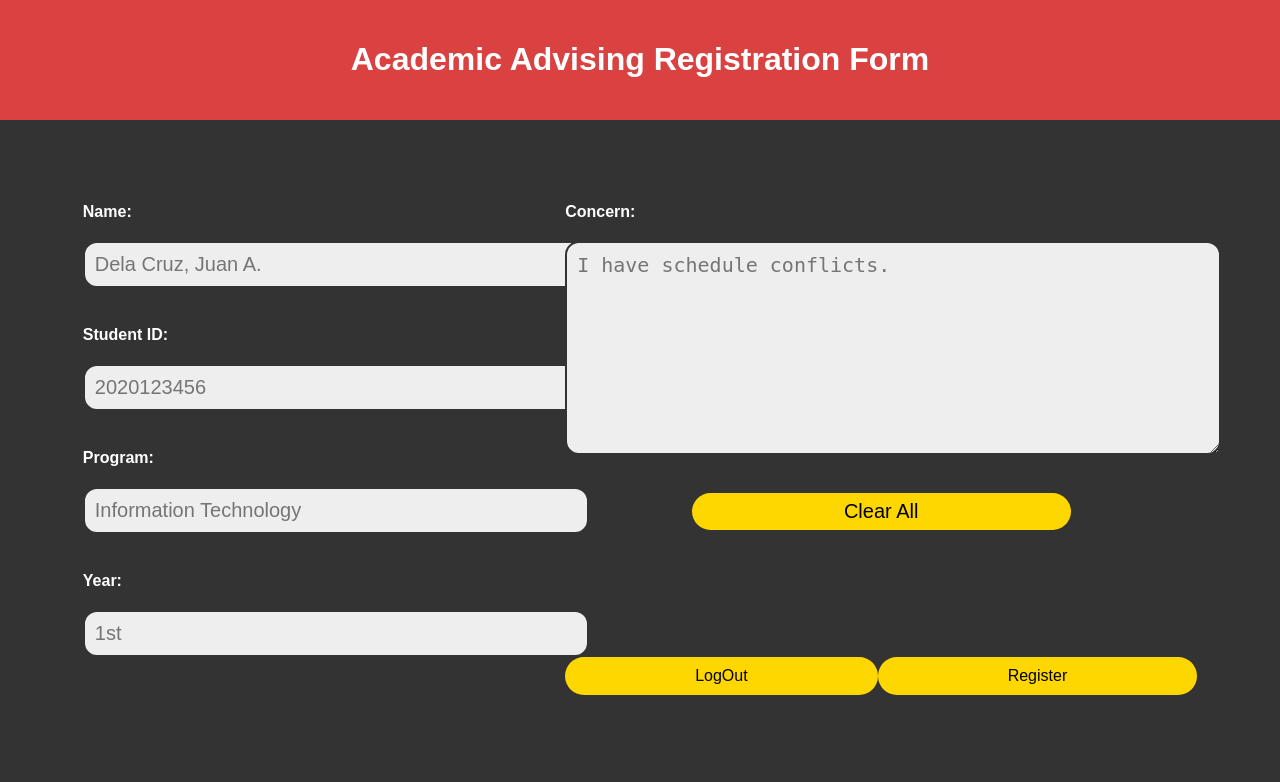
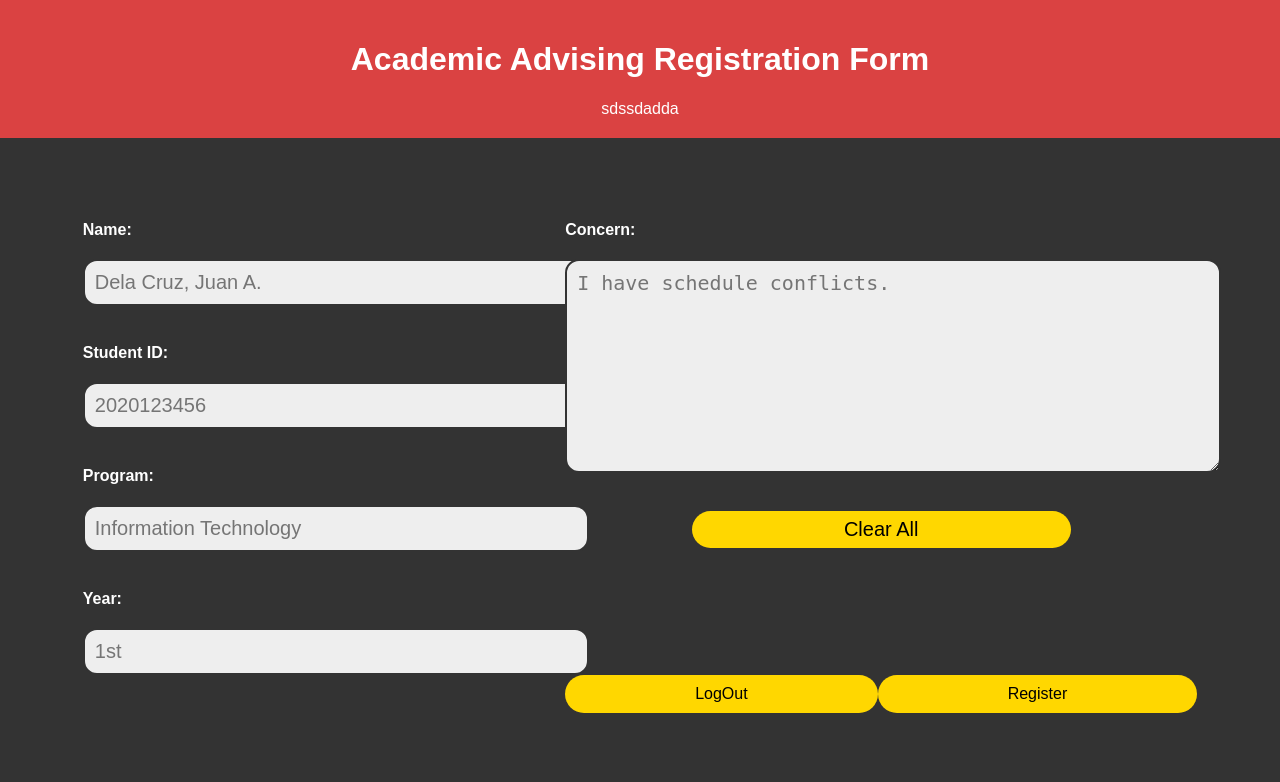
Before and after one commit to ghandylan/Mapuan-Academic-Advising, a Flask app: template templates/advising.html in a window 1280 px wide. Shown: the top 782 px of the page. Run offline with Flask 2, Linux system fonts and the light colour scheme; the template is opened without the code that fills it, so the values that code supplies are empty.

Commit message:
Update advising.html

```diff
--- a/templates/advising.html
+++ b/templates/advising.html
@@ -11,6 +11,7 @@
 
     <header>
       <h1>Academic Advising Registration Form</h1>
+      sdssdadda
     </header>
 
           <form action="#" method="post">
```
